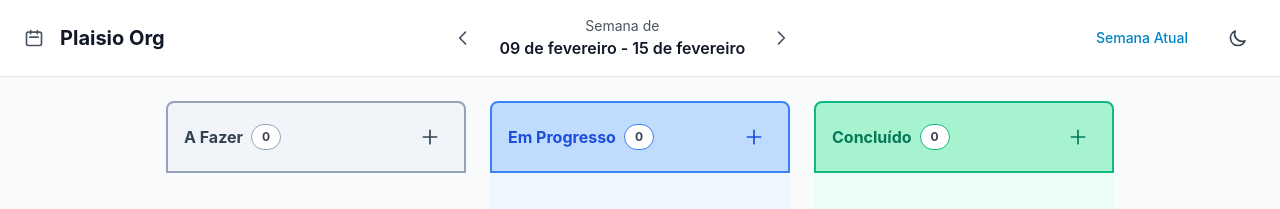
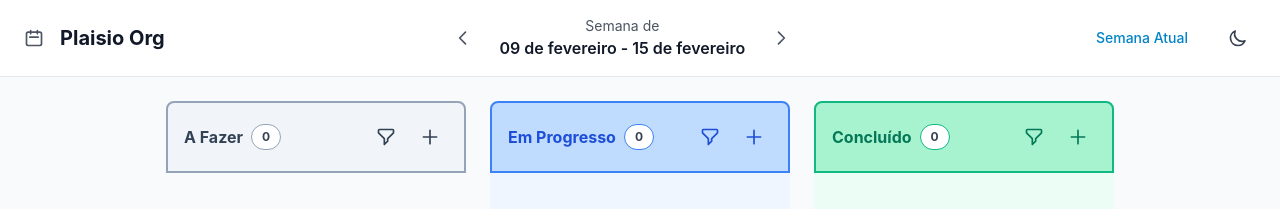
Before and after one commit to camilasena-a/plaisio-org, a React (Vite) app: page / in a window 1280 px wide. Shown: the top 209 px of the page. Built offline with nearby package versions, Linux system fonts and the light colour scheme.

Commit message:
Add filtering functionality to Column component for task priorities; implement useColumnFilterStore for state management and enhance UI with filter controls

```diff
--- a/src/components/Column.tsx
+++ b/src/components/Column.tsx
@@ -1,4 +1,4 @@
-import { useMemo } from 'react';
+import { useMemo, useState } from 'react';
 import { useDroppable } from '@dnd-kit/core';
 import {
   SortableContext,
@@ -6,9 +6,10 @@ import {
 } from '@dnd-kit/sortable';
 import type { Column as ColumnType, Task } from '@/types';
 import { TaskCard } from './TaskCard';
-import { COLUMN_CONFIG } from '@/utils/constants';
-import { PlusIcon } from './icons';
+import { COLUMN_CONFIG, PRIORITY_CONFIG } from '@/utils/constants';
+import { PlusIcon, FilterIcon, XIcon } from './icons';
 import { useStore } from '@/store/useStore';
+import { useColumnFilterStore } from '@/store/useColumnFilterStore';
 import { sortTasksByDueDateAndPriority } from '@/utils/date';
 
 interface ColumnProps {
@@ -24,14 +25,36 @@ export function Column({ column, onAddTask, onEditTask, onDeleteTask }: ColumnPr
   });
 
   const { columns } = useStore();
+  const { columnFilters, togglePriority, clearColumnFilter, hasActiveFilter } = useColumnFilterStore();
   const config = COLUMN_CONFIG[column.id];
+  const [isFilterOpen, setIsFilterOpen] = useState(false);
 
-  // Ordena as tarefas por data de entrega e depois por prioridade
+  const activeFilters = columnFilters[column.id] || [];
+  const hasFilter = hasActiveFilter(column.id);
+
+  // Filtra e ordena as tarefas
   const sortedTasks = useMemo(() => {
-    return sortTasksByDueDateAndPriority(column.tasks);
-  }, [column.tasks]);
+    let tasksToShow = column.tasks;
+
+    // Se há filtros ativos, filtra por prioridade
+    if (hasFilter && activeFilters.length > 0) {
+      tasksToShow = tasksToShow.filter((task) => activeFilters.includes(task.priority));
+    }
+
+    // Ordena por data de entrega e depois por prioridade
+    return sortTasksByDueDateAndPriority(tasksToShow);
+  }, [column.tasks, activeFilters, hasFilter]);
 
   const taskIds = sortedTasks.map((task) => task.id);
+
+  const handleTogglePriority = (priority: 'low' | 'medium' | 'high') => {
+    togglePriority(column.id, priority);
+  };
+
+  const handleClearFilter = () => {
+    clearColumnFilter(column.id);
+    setIsFilterOpen(false);
+  };
 
   // Calcular progresso da coluna
   const totalTasks = columns.reduce((sum, col) => sum + col.tasks.length, 0);
@@ -53,9 +76,81 @@ export function Column({ column, onAddTask, onEditTask, onDeleteTask }: ColumnPr
               {column.title}
             </h2>
             <span className={`bg-white dark:bg-gray-800 text-gray-700 dark:text-gray-300 text-xs font-bold px-2.5 py-1 rounded-full border ${config.borderColor}`}>
-              {column.tasks.length}
+              {hasFilter ? sortedTasks.length : column.tasks.length}
             </span>
           </div>
+          <div className="flex items-center gap-2">
+            {/* Botão de filtro */}
+            <div className="relative">
+              <button
+                onClick={() => setIsFilterOpen(!isFilterOpen)}
+                className={`p-2 rounded-lg transition-all duration-200 ${
+                  hasFilter
+                    ? 'bg-primary-100 dark:bg-primary-900/30 text-primary-700 dark:text-primary-300'
+                    : `${config.buttonTextColor} ${config.buttonHoverColor}`
+                } hover:scale-110 active:scale-95`}
+                aria-label={`Filtrar por prioridade em ${column.title}`}
+                title="Filtrar por prioridade"
+              >
+                <FilterIcon className="w-5 h-5" />
+              </button>
+
+              {/* Dropdown de filtro */}
+              {isFilterOpen && (
+                <>
+                  <div
+                    className="fixed inset-0 z-10"
+                    onClick={() => setIsFilterOpen(false)}
+                  />
+                  <div className="absolute right-0 top-full mt-2 bg-white dark:bg-gray-800 rounded-lg shadow-xl border border-gray-200 dark:border-gray-700 p-3 z-20 min-w-[180px]">
+                    <div className="flex items-center justify-between mb-3">
+                      <span className="text-sm font-semibold text-gray-700 dark:text-gray-300">
+                        Filtrar por prioridade
+                      </span>
+                      {hasFilter && (
+                        <button
+                          onClick={handleClearFilter}
+                          className="p-1 hover:bg-gray-100 dark:hover:bg-gray-700 rounded transition-colors"
+                          aria-label="Limpar filtros"
+                          title="Limpar filtros"
+                        >
+                          <XIcon className="w-4 h-4 text-gray-500 dark:text-gray-400" />
+                        </button>
+                      )}
+                    </div>
+                    <div className="space-y-2">
+                      {(['low', 'medium', 'high'] as const).map((priority) => {
+                        const isSelected = activeFilters.includes(priority);
+                        const priorityConfig = PRIORITY_CONFIG[priority];
+                        return (
+                          <label
+                            key={priority}
+                            className="flex items-center gap-2 p-2 rounded-lg cursor-pointer hover:bg-gray-50 dark:hover:bg-gray-700/50 transition-colors"
+                          >
+                            <input
+                              type="checkbox"
+                              checked={isSelected}
+                              onChange={() => handleTogglePriority(priority)}
+                              className="w-4 h-4 rounded border-gray-300 dark:border-gray-600 text-primary-600 focus:ring-primary-500 dark:focus:ring-primary-400"
+                            />
+                            <span className={`text-sm ${priorityConfig.color} px-2 py-1 rounded-full`}>
+                              {priorityConfig.label}
+                            </span>
+                          </label>
+                        );
+                      })}
+                    </div>
+                    {activeFilters.length === 0 && (
+                      <p className="text-xs text-gray-500 dark:text-gray-400 mt-2 text-center">
+                        Selecione para filtrar
+                      </p>
+                    )}
+                  </div>
+                </>
+              )}
+            </div>
+
+            {/* Botão adicionar tarefa */}
             <button
               onClick={() => onAddTask(column.id)}
               className={`p-2 rounded-lg transition-all duration-200 ${config.buttonTextColor} ${config.buttonHoverColor} hover:scale-110 active:scale-95`}
@@ -63,6 +158,7 @@ export function Column({ column, onAddTask, onEditTask, onDeleteTask }: ColumnPr
             >
               <PlusIcon className="w-5 h-5" />
             </button>
+          </div>
         </div>
 
         {/* Barra de progresso */}
--- a/src/components/icons.tsx
+++ b/src/components/icons.tsx
@@ -244,3 +244,22 @@ export function InfoIcon({ className }: { className?: string }) {
     </svg>
   );
 }
+
+export function FilterIcon({ className }: { className?: string }) {
+  return (
+    <svg
+      className={className}
+      fill="none"
+      stroke="currentColor"
+      viewBox="0 0 24 24"
+      xmlns="http://www.w3.org/2000/svg"
+    >
+      <path
+        strokeLinecap="round"
+        strokeLinejoin="round"
+        strokeWidth={2}
+        d="M3 4a1 1 0 011-1h16a1 1 0 011 1v2.586a1 1 0 01-.293.707l-6.414 6.414a1 1 0 00-.293.707V17l-4 4v-6.586a1 1 0 00-.293-.707L3.293 7.293A1 1 0 013 6.586V4z"
+      />
+    </svg>
+  );
+}
--- /dev/null
+++ b/src/store/useColumnFilterStore.ts
@@ -0,0 +1,82 @@
+import { create } from 'zustand';
+import { persist } from 'zustand/middleware';
+import type { TaskStatus } from '@/types';
+
+type Priority = 'low' | 'medium' | 'high';
+
+interface ColumnFilterState {
+  // Mapeia cada coluna para um array de prioridades selecionadas
+  // Se vazio, mostra todas as prioridades
+  columnFilters: Record<TaskStatus, Priority[]>;
+
+  // Toggle uma prioridade em uma coluna específica
+  togglePriority: (columnId: TaskStatus, priority: Priority) => void;
+
+  // Limpa todos os filtros de uma coluna (mostra todas as prioridades)
+  clearColumnFilter: (columnId: TaskStatus) => void;
+
+  // Verifica se uma prioridade está filtrada em uma coluna
+  isPriorityFiltered: (columnId: TaskStatus, priority: Priority) => boolean;
+
+  // Verifica se há algum filtro ativo em uma coluna
+  hasActiveFilter: (columnId: TaskStatus) => boolean;
+}
+
+const initialFilters: Record<TaskStatus, Priority[]> = {
+  'todo': [],
+  'in-progress': [],
+  'done': [],
+};
+
+export const useColumnFilterStore = create<ColumnFilterState>()(
+  persist(
+    (set, get) => ({
+      columnFilters: initialFilters,
+
+      togglePriority: (columnId, priority) => {
+        set((state) => {
+          const currentFilters = state.columnFilters[columnId] || [];
+          const isFiltered = currentFilters.includes(priority);
+
+          let newFilters: Priority[];
+          if (isFiltered) {
+            // Remove a prioridade do filtro
+            newFilters = currentFilters.filter((p) => p !== priority);
+          } else {
+            // Adiciona a prioridade ao filtro
+            newFilters = [...currentFilters, priority];
+          }
+
+          return {
+            columnFilters: {
+              ...state.columnFilters,
+              [columnId]: newFilters,
+            },
+          };
+        });
+      },
+
+      clearColumnFilter: (columnId) => {
+        set((state) => ({
+          columnFilters: {
+            ...state.columnFilters,
+            [columnId]: [],
+          },
+        }));
+      },
+
+      isPriorityFiltered: (columnId, priority) => {
+        const filters = get().columnFilters[columnId] || [];
+        return filters.includes(priority);
+      },
+
+      hasActiveFilter: (columnId) => {
+        const filters = get().columnFilters[columnId] || [];
+        return filters.length > 0;
+      },
+    }),
+    {
+      name: 'plaisio-column-filters-storage',
+    }
+  )
+);
```
Lines whose indentation alone changed are shown as unchanged.
